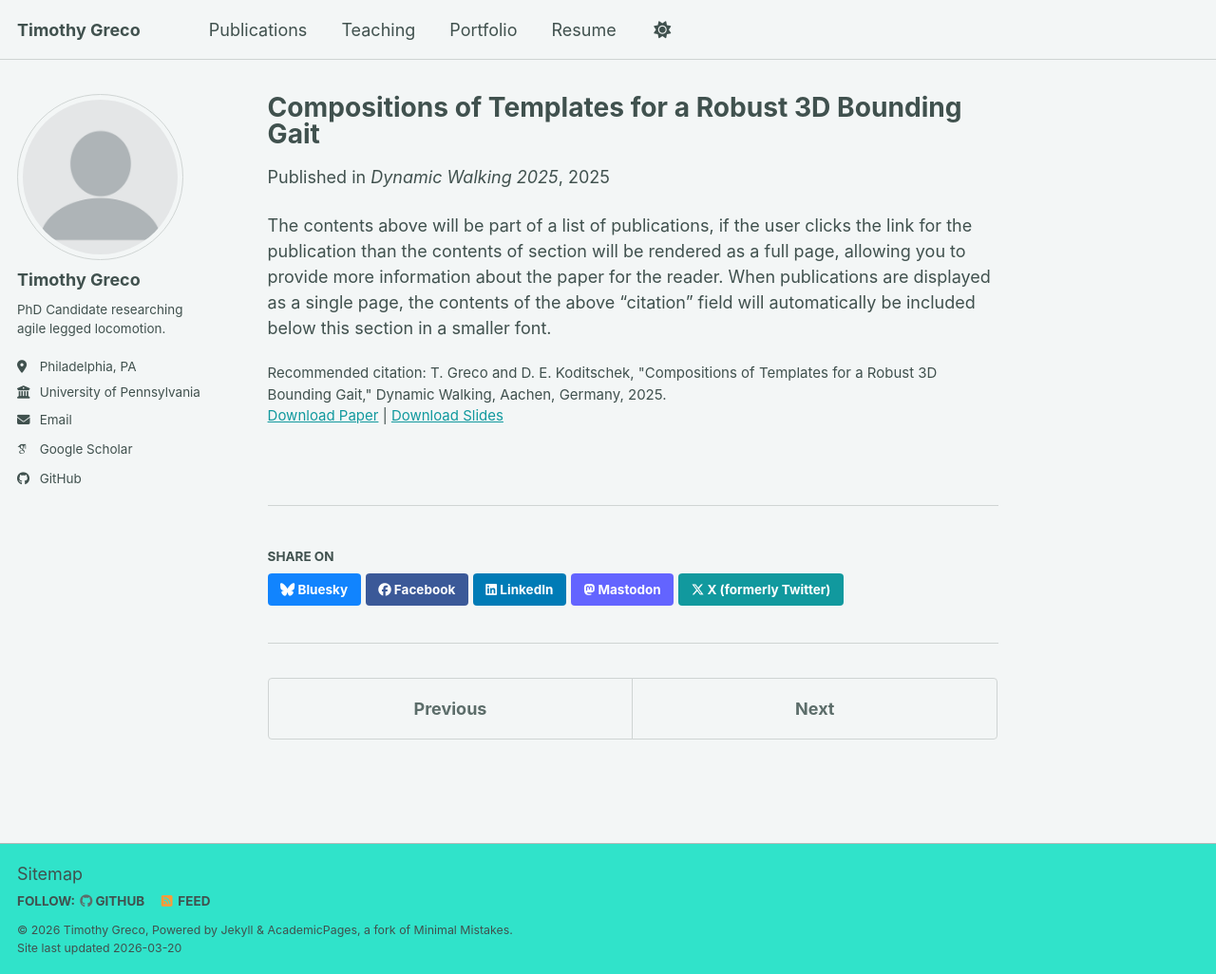
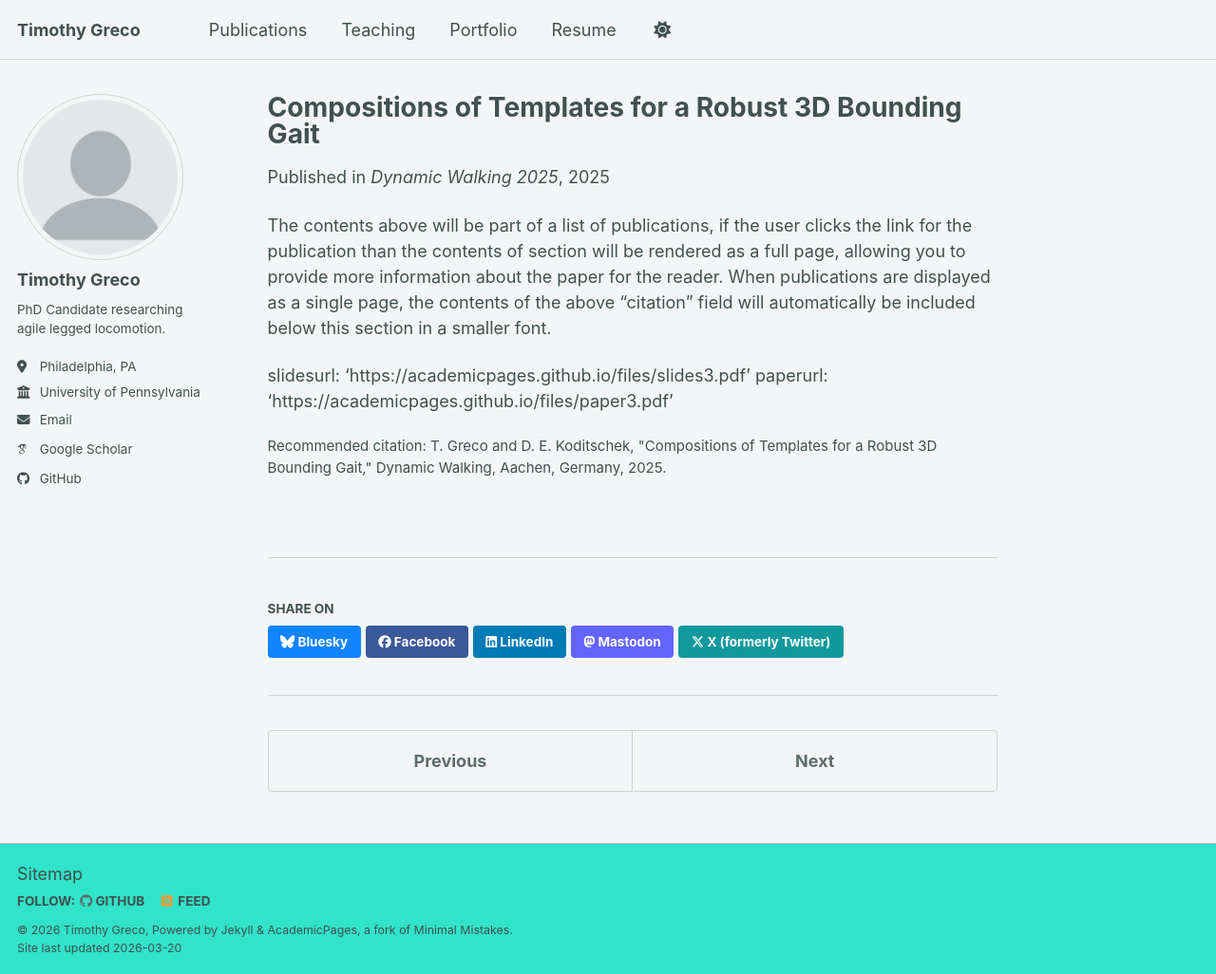
Before and after one commit to tmgreco/tmgreco.github.io, a Jekyll site: the page built from _publications/2025-07-13-3D_Bound.md, in a window 1280 px wide and 1026 px high. Shown: the whole window at 95% size. Built offline with Jekyll 4.4.1, drawn with Linux system fonts in a browser that asks for light colours; some web fonts are replaced; a script bundle is joined from its source files by our own code; library files that are not in the unit come from our copies.

Commit message:
Removed slides link -- may go back and export slides for DW talk

```diff
--- a/_publications/2025-07-13-3D_Bound.md
+++ b/_publications/2025-07-13-3D_Bound.md
@@ -6,9 +6,11 @@ permalink: /publication/2025-07-13-3D_Bound
 excerpt: 'Parallel compositions of 3D-SLIP and rimless-wheel templates yields a steerable bounding gait that robustly traverses uneven terrain.'
 date: 2025-07-14
 venue: 'Dynamic Walking 2025'
-slidesurl: 'https://academicpages.github.io/files/slides3.pdf'
-paperurl: 'https://academicpages.github.io/files/paper3.pdf'
 citation: 'T. Greco and D. E. Koditschek, "Compositions of Templates for a Robust 3D Bounding Gait," Dynamic Walking, Aachen, Germany, 2025.'
 ---
 
 The contents above will be part of a list of publications, if the user clicks the link for the publication than the contents of section will be rendered as a full page, allowing you to provide more information about the paper for the reader. When publications are displayed as a single page, the contents of the above "citation" field will automatically be included below this section in a smaller font.
+
+
+slidesurl: 'https://academicpages.github.io/files/slides3.pdf'
+paperurl: 'https://academicpages.github.io/files/paper3.pdf'
```
Also changed, not shown: _publications/2023-05-29-Anchoring-Sagittal-Plane-Templates.md (+3 -1 lines).
